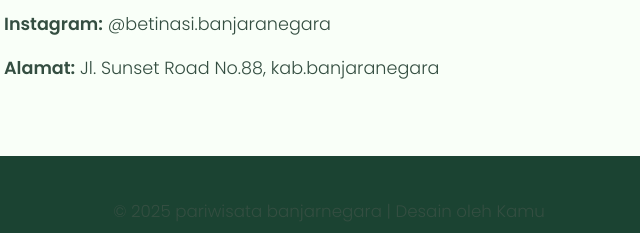
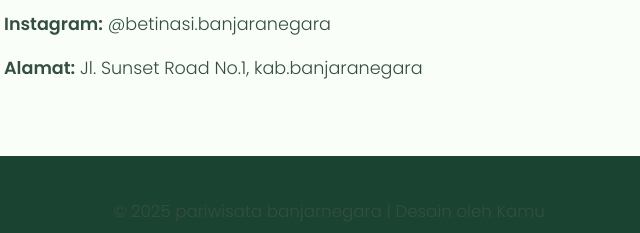
Before and after one commit to allcpw13-beep/wisata, a plain HTML site: page kontak.html in a window 1280 px wide. Shown: the part 306-539 px from the top of the page, 316-956 px from the left. Drawn offline with Linux system fonts and the light colour scheme.

Commit message:
Update kontak.html

```diff
--- a/kontak.html
+++ b/kontak.html
@@ -118,7 +118,7 @@
     <p><strong>Email:</strong> detinasi@gmail.com</p>
     <p><strong>Telepon:</strong> +62 812-3456-7890</p>
     <p><strong>Instagram:</strong> @betinasi.banjaranegara</p>
-    <p><strong>Alamat:</strong> Jl. Sunset Road No.88, kab.banjaranegara</p>
+    <p><strong>Alamat:</strong> Jl. Sunset Road No.1, kab.banjaranegara</p>
   </section>
 
   <footer>
```
